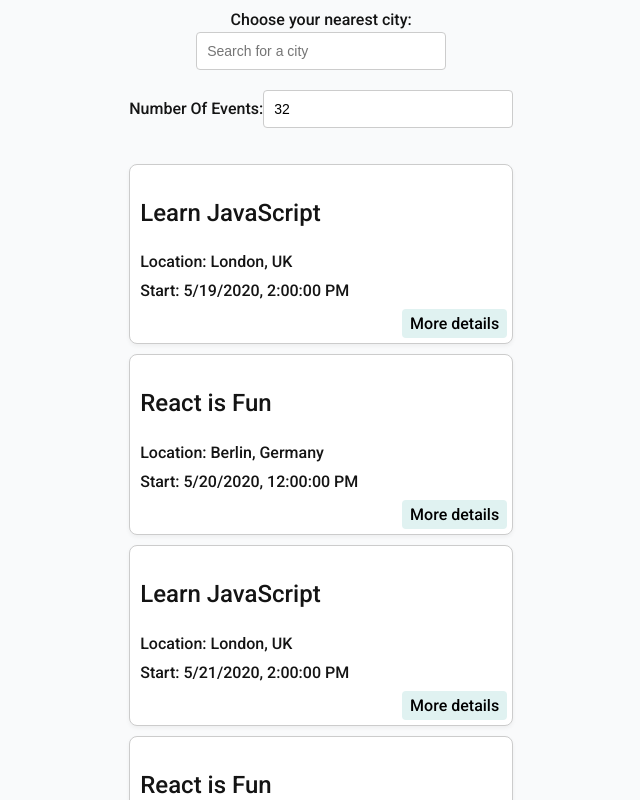
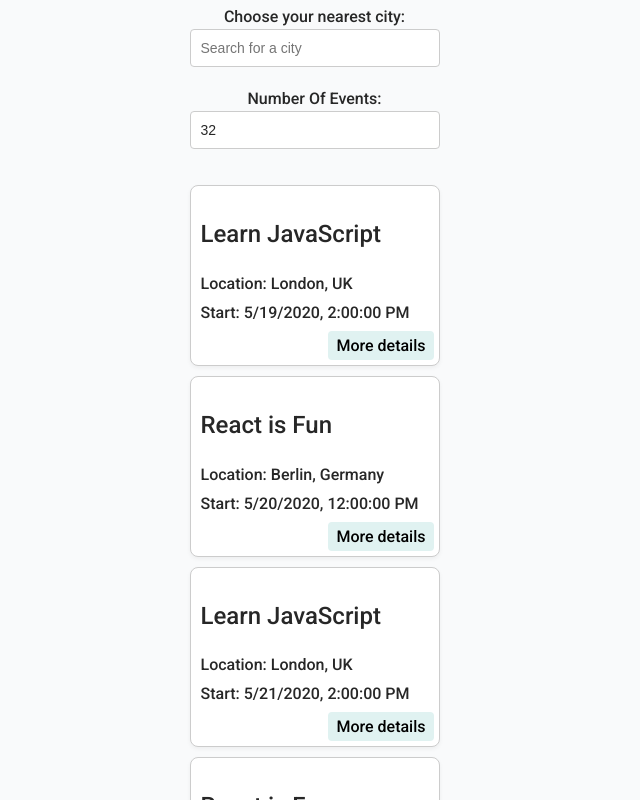
Before and after one commit to tamperic/meet, a React (Vite) app: page / in a window 1280 px wide. Shown: the top 800 px of the page, without its empty margins (338-978 px from the left). Built offline with nearby package versions, Linux system fonts and the light colour scheme.

Commit message:
Update styling

```diff
--- a/src/App.css
+++ b/src/App.css
@@ -1,7 +1,7 @@
 @import url(https://fonts.googleapis.com/css?family=Roboto:500);
 
 body {
-  color: #141414;
+  color: #272727;
   margin: 0;
   padding: 0;
   font-family: 'Roboto', sans-serif;
@@ -39,6 +39,7 @@ input[type="number"] {
   outline: none;
   border: 1px solid #ccc;
   background-color: #fff;
+  color: #272727;
   font-size: 14px;
   line-height: 20px;
   align-self: center;
@@ -54,11 +55,11 @@ input[type="number"]:focus {
   box-shadow: 0 0 8px rgba(102, 175, 233, 0.6);
 }
 
-.city {
+.city-input, .number-input {
   width: 250px;
 }
 
-#city-search {
+#city-search, #number-of-events {
   display: flex;
   flex-direction: column;
   margin: auto;
--- a/src/components/CitySearch.jsx
+++ b/src/components/CitySearch.jsx
@@ -35,7 +35,7 @@ const CitySearch = ({ allLocations, setCurrentCity }) => {
       <label>Choose your nearest city:</label>
       <input
         type="text"
-        className="city"
+        className="city-input"
         placeholder="Search for a city"
         value={query}
         onFocus={() => setShowSuggestions(true)}
```
